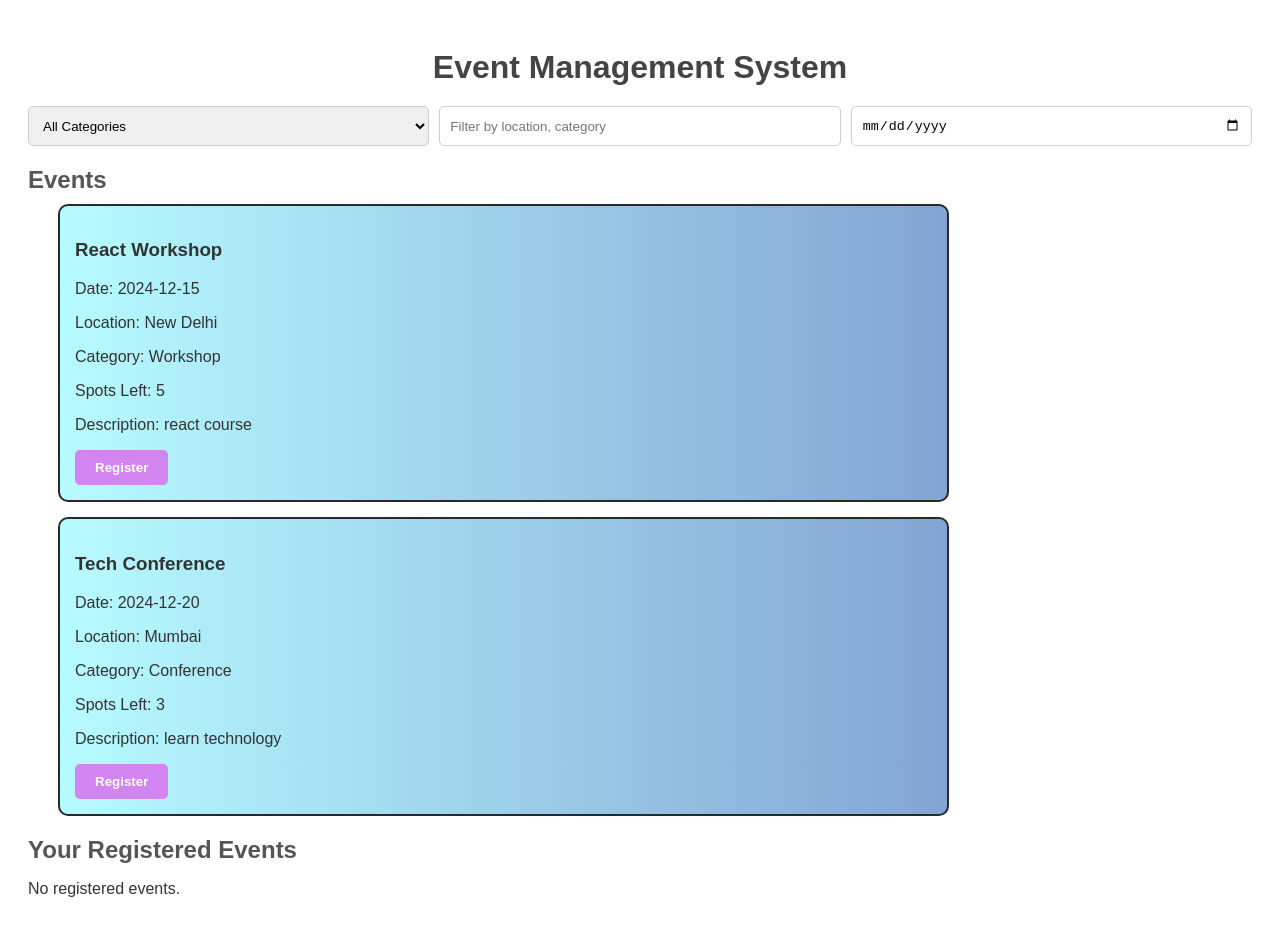
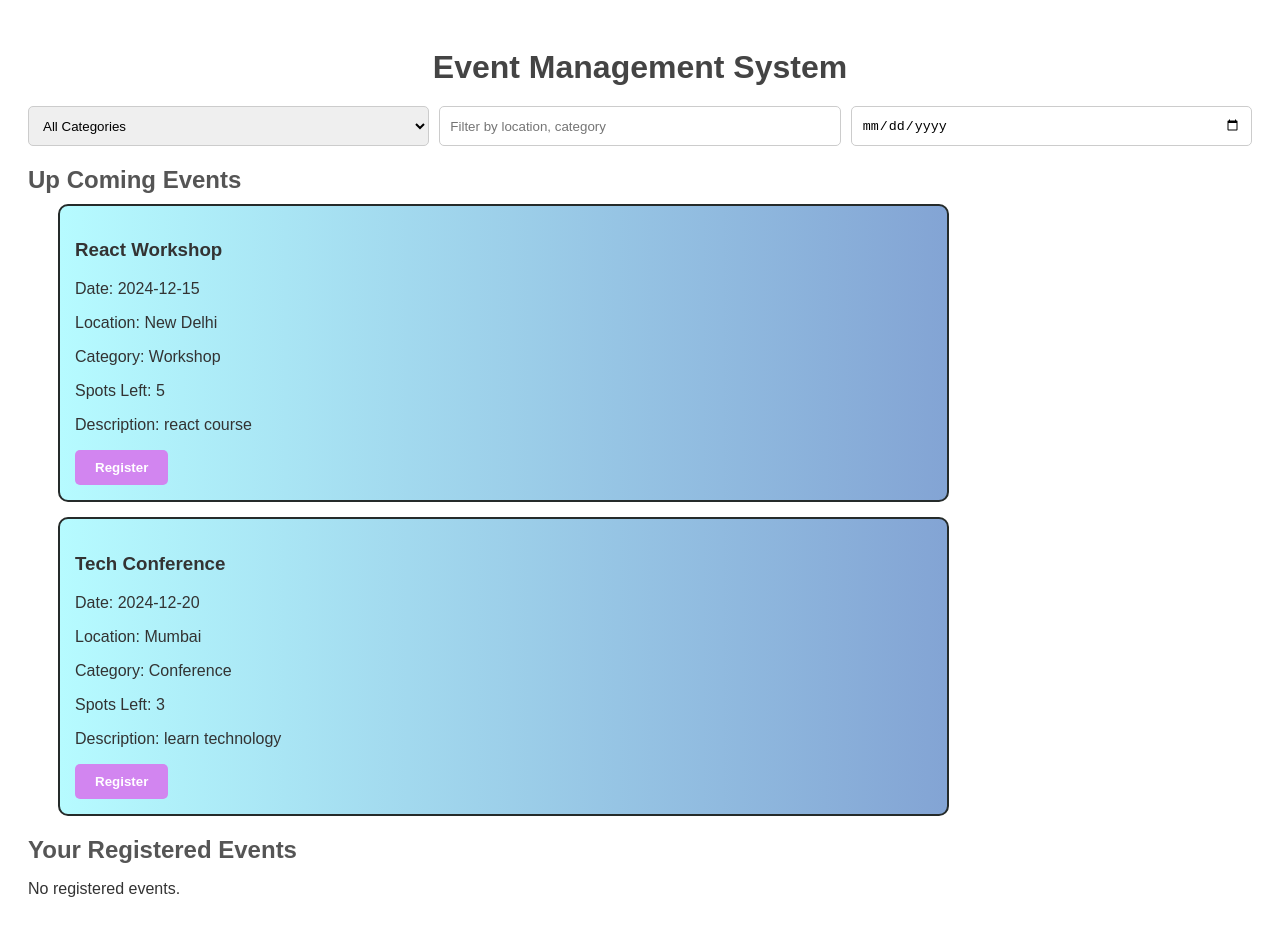
Before and after one commit to manikanta1011/eventproject, a React (Create React App) app in the folder event/: page / in a window 1280 px wide. Shown: the top 936 px of the page. Built offline with nearby package versions, Linux system fonts and the light colour scheme.

Commit message:
added upcoming to h2

```diff
--- a/event/src/EventProject.jsx
+++ b/event/src/EventProject.jsx
@@ -78,7 +78,7 @@ function EventProject() {
 
    </div>
 
-<h2 className="subheader">Events</h2>
+<h2 className="subheader"> Up Coming Events</h2>
       {filteredEvents.map((event) => (
 <div key={event.id} className="event-card">
 <h3>{event.name}</h3>
```
